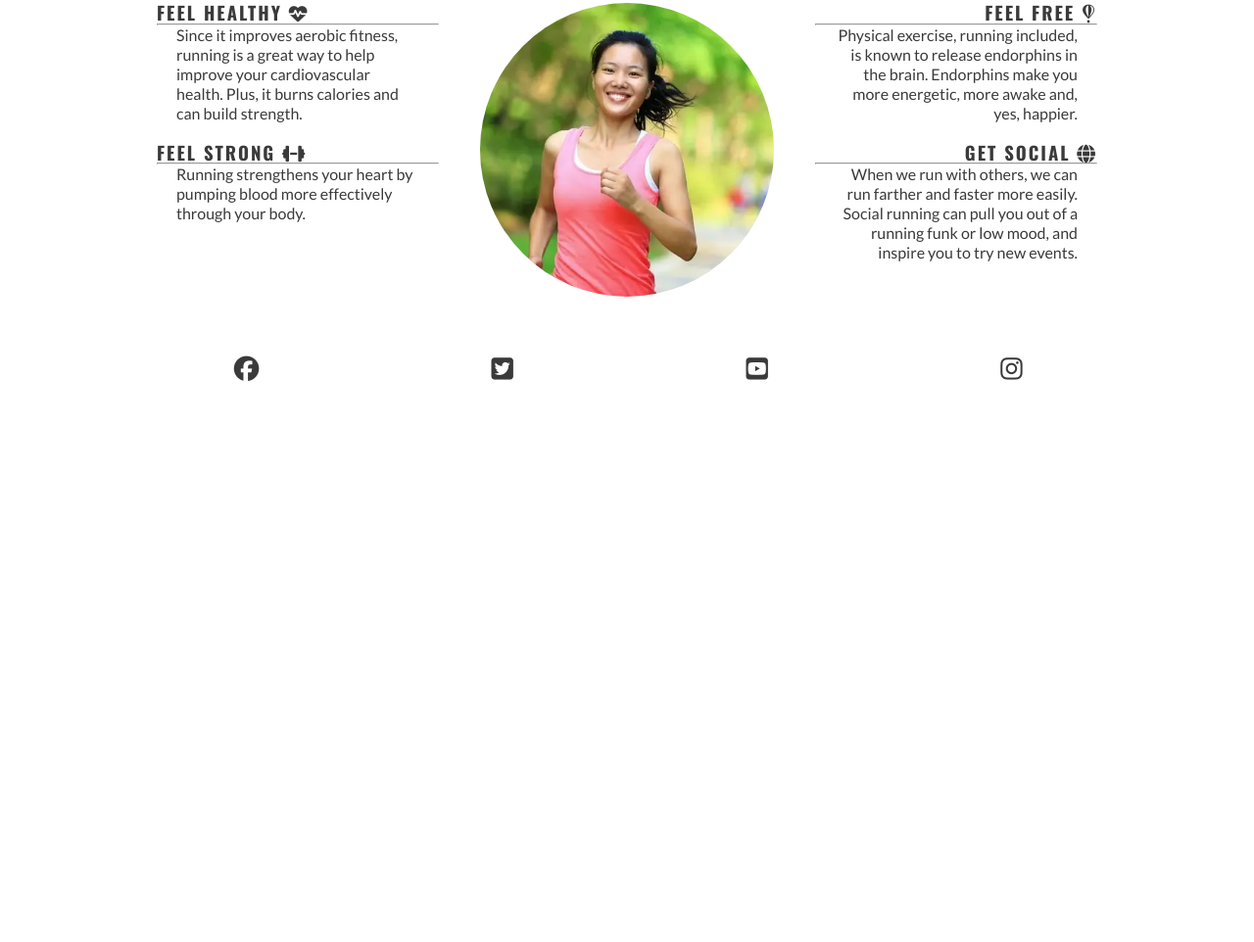
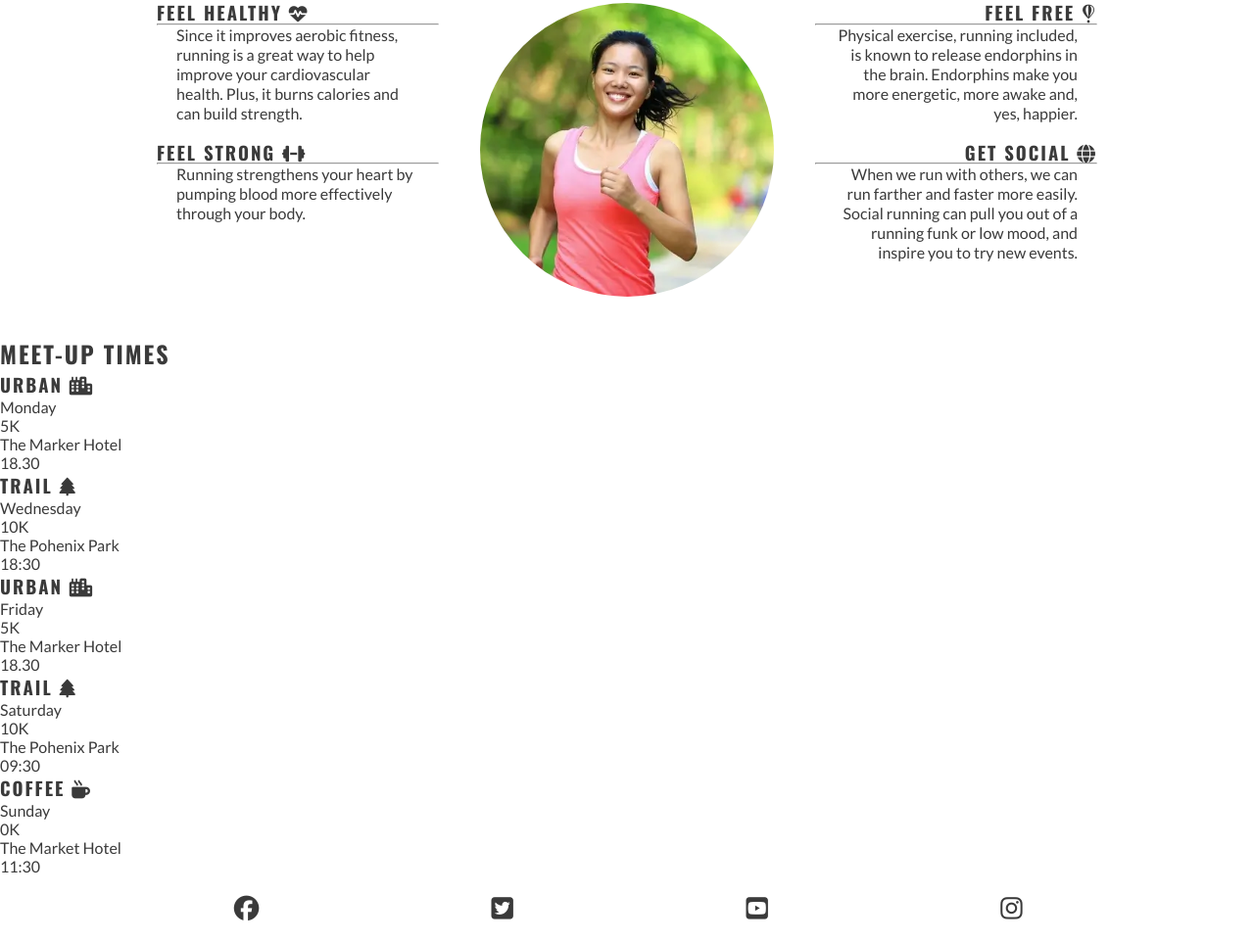
Before and after one commit to Felteng/loverunning-walkthrough, a plain HTML site: page index.html in a window 1280 px wide. Shown: the part 782-1744 px from the top of the page at 98% size. Before the commit the page ends 1193 px from the top, so only its background shows below. Drawn offline with nearby package versions, Linux system fonts and the light colour scheme.

Commit message:
feat: Add meet up times section

```diff
--- a/index.html
+++ b/index.html
@@ -51,7 +51,8 @@
                         <div>
                             <h3>Feel Healthy <i class="fa-solid fa-heart-pulse"></i></h3>
                             <hr>
-                        <p>Since it improves aerobic fitness, running is a great way to help improve your cardiovascular health. Plus, it burns calories and can build strength.</p>
+                            <p>Since it improves aerobic fitness, running is a great way to help improve your
+                                cardiovascular health. Plus, it burns calories and can build strength.</p>
                         </div>
                         <div>
                             <h3>Feel Strong <i class="fa-solid fa-dumbbell"></i></h3>
@@ -63,16 +64,59 @@
                         <div>
                             <h3>Feel Free <i class="fa-brands fa-fly"></i></h3>
                             <hr>
-                        <p>Physical exercise, running included, is known to release endorphins in the brain. Endorphins make you more energetic, more awake and, yes, happier.</p>
+                            <p>Physical exercise, running included, is known to release endorphins in the brain.
+                                Endorphins make you more energetic, more awake and, yes, happier.</p>
                         </div>
                         <div>
                             <h3>Get Social <i class="fa-solid fa-globe"></i></h3>
                             <hr>
-                        <p>When we run with others, we can run farther and faster more easily. Social running can pull you out of a running funk or low mood, and inspire you to try new events.</p>
+                            <p>When we run with others, we can run farther and faster more easily. Social running can
+                                pull you out of a running funk or low mood, and inspire you to try new events.</p>
                         </div>
                     </div>
                     <div id="benefits-image">
                         <div id="circle-cover-bg"></div>
+                    </div>
+                </div>
+        </section>
+
+        <section id="meetups">
+            <h2>Meet-Up Times</h2>
+            <div id="times">
+                <div>
+                    <h3>Urban <i class="fa-solid fa-city"></i></h3>
+                    <p>Monday</p>
+                    <p>5K</p>
+                    <p>The Marker Hotel</p>
+                    <p>18.30</p>
+                </div>
+                <div>
+                    <h3>Trail <i class="fa-solid fa-tree"></i></h3>
+                    <p>Wednesday</p>
+                    <p>10K</p>
+                    <p>The Pohenix Park</p>
+                    <p>18:30</p>
+                </div>
+                <div>
+                    <h3>Urban <i class="fa-solid fa-city"></i></h3>
+                    <p>Friday</p>
+                    <p>5K</p>
+                    <p>The Marker Hotel</p>
+                    <p>18.30</p>
+                </div>
+                <div>
+                    <h3>Trail <i class="fa-solid fa-tree"></i></h3>
+                    <p>Saturday</p>
+                    <p>10K</p>
+                    <p>The Pohenix Park</p>
+                    <p>09:30</p>
+                </div>
+                <div>
+                    <h3>Coffee <i class="fa-solid fa-mug-hot"></i></h3>
+                    <p>Sunday</p>
+                    <p>0K</p>
+                    <p>The Market Hotel</p>
+                    <p>11:30</p>
                 </div>
             </div>
         </section>
@@ -83,19 +127,23 @@
         <ul id="social-networks">
             <li>
                 <a href="https://facebook.com" target="_blank" rel="noopener"
-                    aria-label="Visit our Facebook page (opens in a new tab)"><i class="fa-brands fa-facebook"></i></a>
+                    aria-label="Visit our Facebook page (opens in a new tab)"><i
+                        class="fa-brands fa-facebook"></i></a>
             </li>
             <li>
                 <a href="https://twitter.com" target="_blank" rel="noopener"
-                    aria-label="Visit our Twitter page (opens in a new tab)"><i class="fa-brands fa-square-twitter"></i></i></a>
+                    aria-label="Visit our Twitter page (opens in a new tab)"><i
+                        class="fa-brands fa-square-twitter"></i></i></a>
             </li>
             <li>
                 <a href="https://youtube.com" target="_blank" rel="noopener"
-                    aria-label="Visit our Youtube page (opens in a new tab)"><i class="fa-brands fa-square-youtube"></i></i></a>
+                    aria-label="Visit our Youtube page (opens in a new tab)"><i
+                        class="fa-brands fa-square-youtube"></i></i></a>
             </li>
             <li>
                 <a href="https://instagram.com" target="_blank" rel="noopener"
-                    aria-label="Visit our Instagram page (opens in a new tab)"><i class="fa-brands fa-instagram"></i></i></a>
+                    aria-label="Visit our Instagram page (opens in a new tab)"><i
+                        class="fa-brands fa-instagram"></i></i></a>
             </li>
         </ul>
     </footer>
```
Also changed, not shown: assets/images/dublin-city.webp (added). Lines whose indentation alone changed are shown as unchanged.
